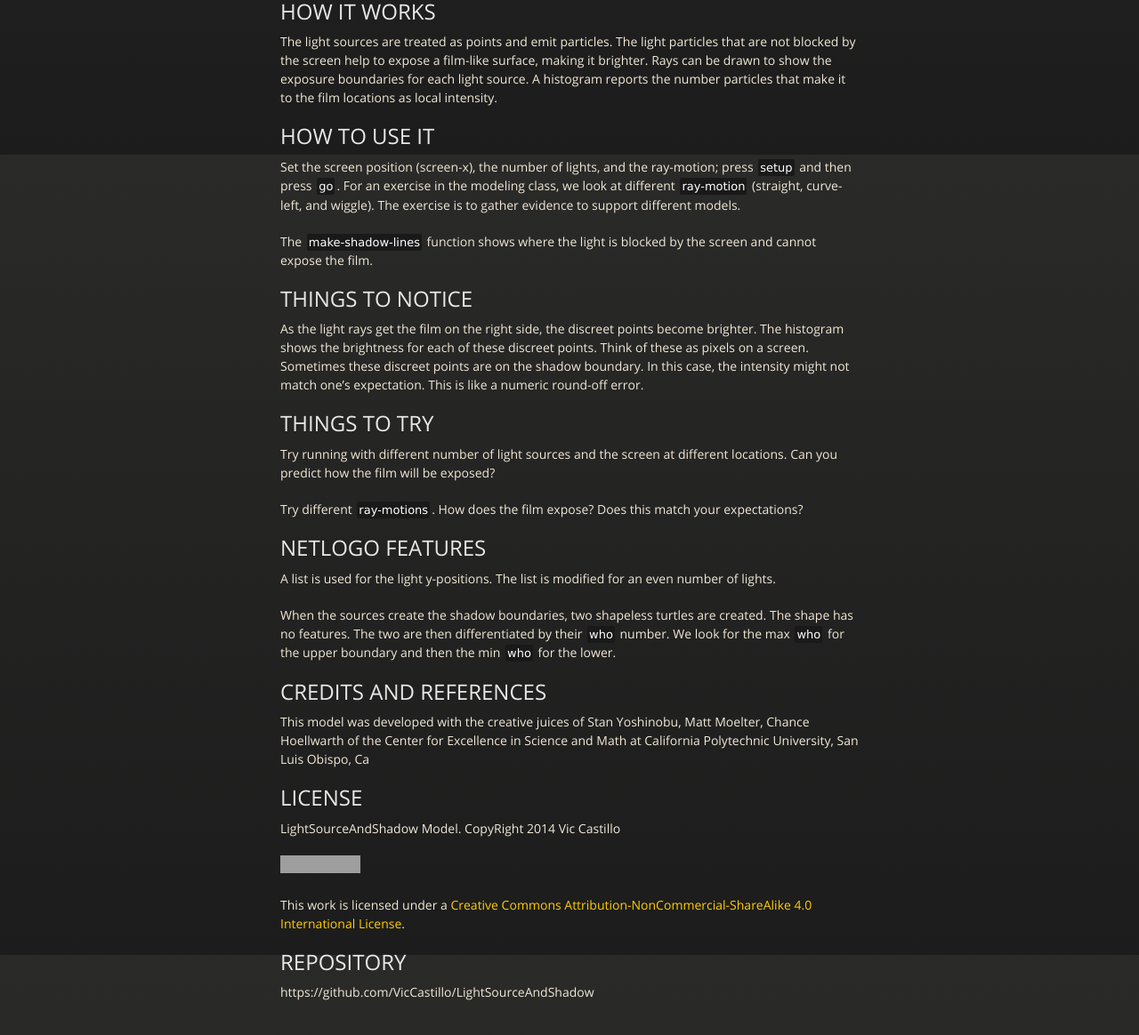
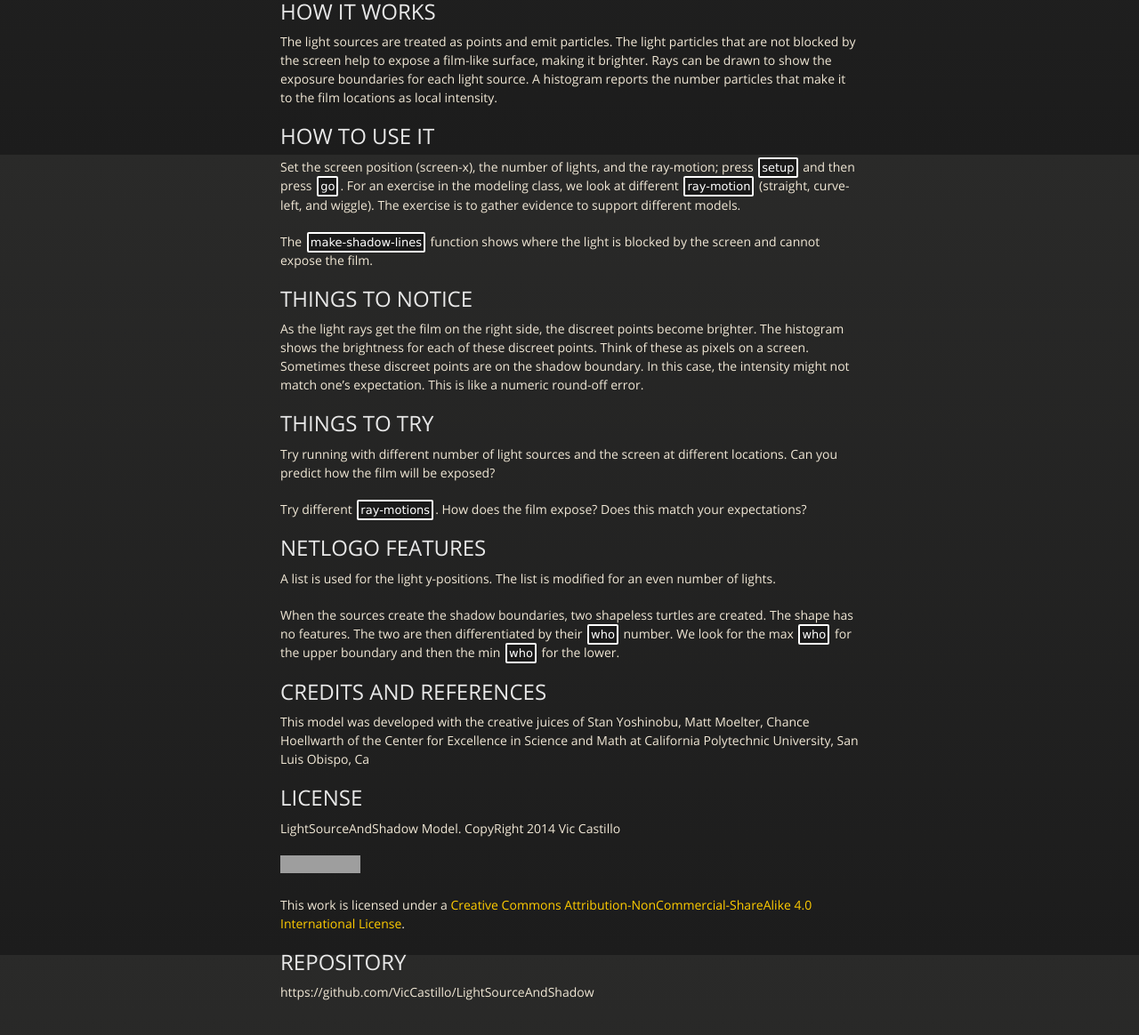
Before and after one commit to STEM-Dev/LightSourceAndShadow, a Jekyll site: the page built from index.html, in a window 1280 px wide and 1400 px high, scrolled down 562 px. Shown: the part 164-1328 px from the top of the window at 89% size. Built offline with Jekyll 4.4.1, drawn with Linux system fonts in a browser that asks for light colours; nearby versions of some CDN libraries; Markdown is read by kramdown in place of the engine named in the settings; grey boxes are pictures that could not be loaded.

Commit message:
border rad

```diff
--- a/stylesheets/styles.css
+++ b/stylesheets/styles.css
@@ -635,7 +635,7 @@
   -o-border-radius: 2px;
   -ms-border-radius: 2px;
   -khtml-border-radius: 2px;
-  border-radius: 1px;
+  border-radius: 2px;
   border: outset 2px #d9d3e0;
 }
 
@@ -652,7 +652,7 @@
   -ms-border-radius: 2px;
   -khtml-border-radius: 2px;
   border-radius: 2px;
-  border: solid 2x white;
+  border: solid 2px white;
 }
 
 pre {
```
